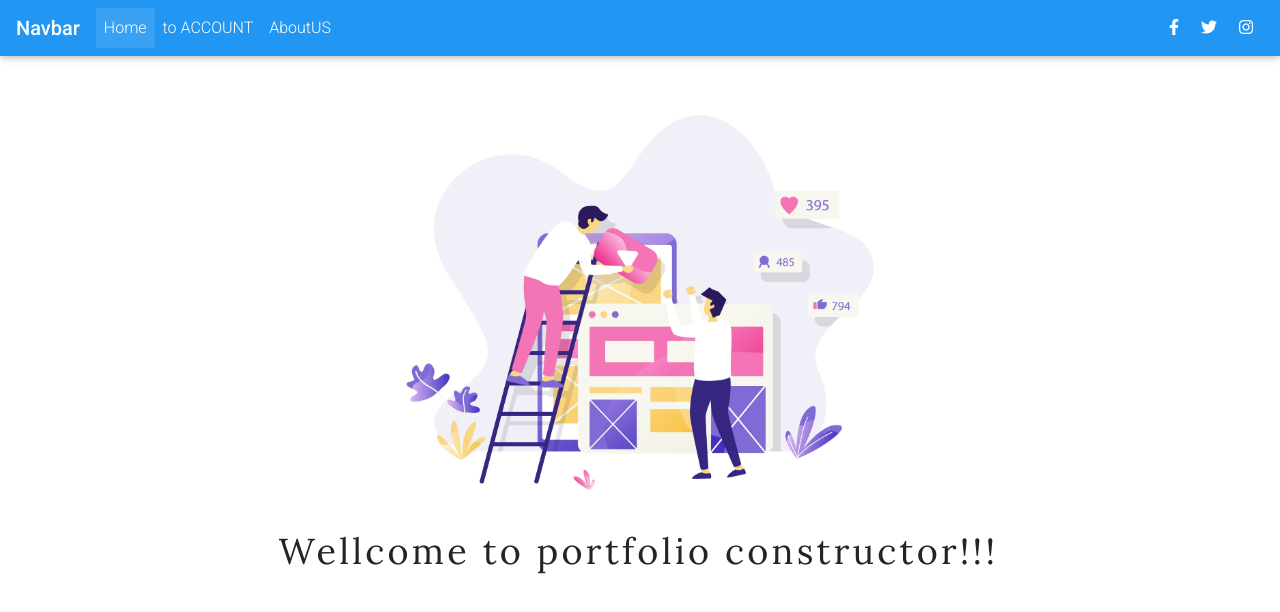
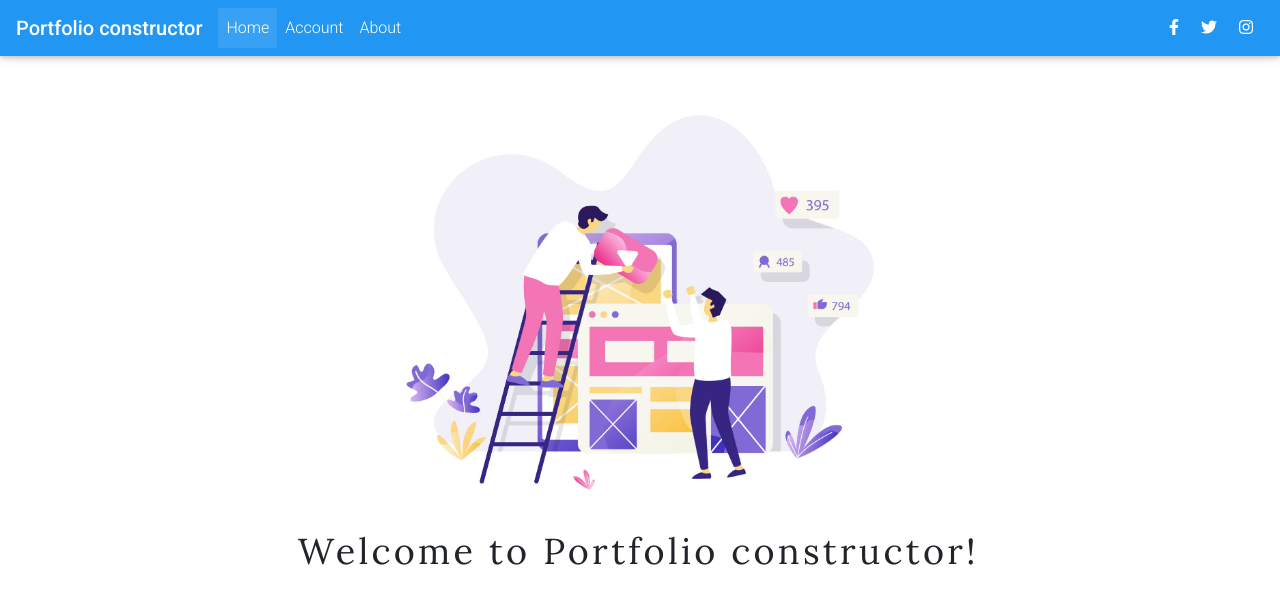
Before and after one commit to Ekatereana/Portfolio-constructor, a React (Create React App) app in the folder frontend/: page / in a window 1280 px wide. Shown: the top 612 px of the page. Built offline with nearby package versions, Linux system fonts and the light colour scheme.

Commit message:
Beatified some things..

```diff
--- a/frontend/src/Components/Header/Header.js
+++ b/frontend/src/Components/Header/Header.js
@@ -55,10 +55,10 @@ class Header extends React.Component {
            <a className="nav-link" href="/preview">Preview</a>
          </li>
          <li className="nav-item">
-           <a className="nav-link" href="/aboutUS">AboutUS</a>
+           <a className="nav-link" href="/aboutUS">About</a>
          </li>
          <li onClick = {() => this.props.handleUser(null)} className="nav-item">
-           <a  className="nav-link" href="/">Log out</a>
+           <a className="nav-link" href="/">Log out</a>
          </li>
        </ul>;
       } else {
@@ -68,10 +68,10 @@ class Header extends React.Component {
            <a className="nav-link" href="/">Home<span className="sr-only">(current)</span></a>
          </li>
          <li className="nav-item">
-           <a className="nav-link" href="/registration">to ACCOUNT</a>
+           <a className="nav-link" href="/registration">Account</a>
          </li>
          <li className="nav-item">
-           <a className="nav-link" href="/aboutUS">AboutUS</a>
+           <a className="nav-link" href="/aboutUS">About</a>
          </li>
        </ul>;
       };
@@ -81,7 +81,7 @@ class Header extends React.Component {
     } else {
       header = <header>
         <nav className="navbar fixed-top navbar-expand-lg navbar-dark blue scrolling-navbar">
-          <a className="navbar-brand" href="#"><strong>Navbar</strong></a>
+          <a className="navbar-brand" href="#"><strong>Portfolio constructor</strong></a>
           <button className="navbar-toggler" type="button" data-toggle="collapse" data-target="#navbarSupportedContent"
             aria-controls="navbarSupportedContent" aria-expanded="false" aria-label="Toggle navigation">
             <span className="navbar-toggler-icon"></span>
--- a/frontend/src/Components/Logo/Logo.js
+++ b/frontend/src/Components/Logo/Logo.js
@@ -5,7 +5,7 @@ import './Logo.css';
 function Logo () {
   return (
     <div className="Logo">
-      <p className="Text">Wellcome to portfolio constructor!!!</p>
+      <p className="Text">Welcome to Portfolio constructor!</p>
     </div>
   );
 }
```
